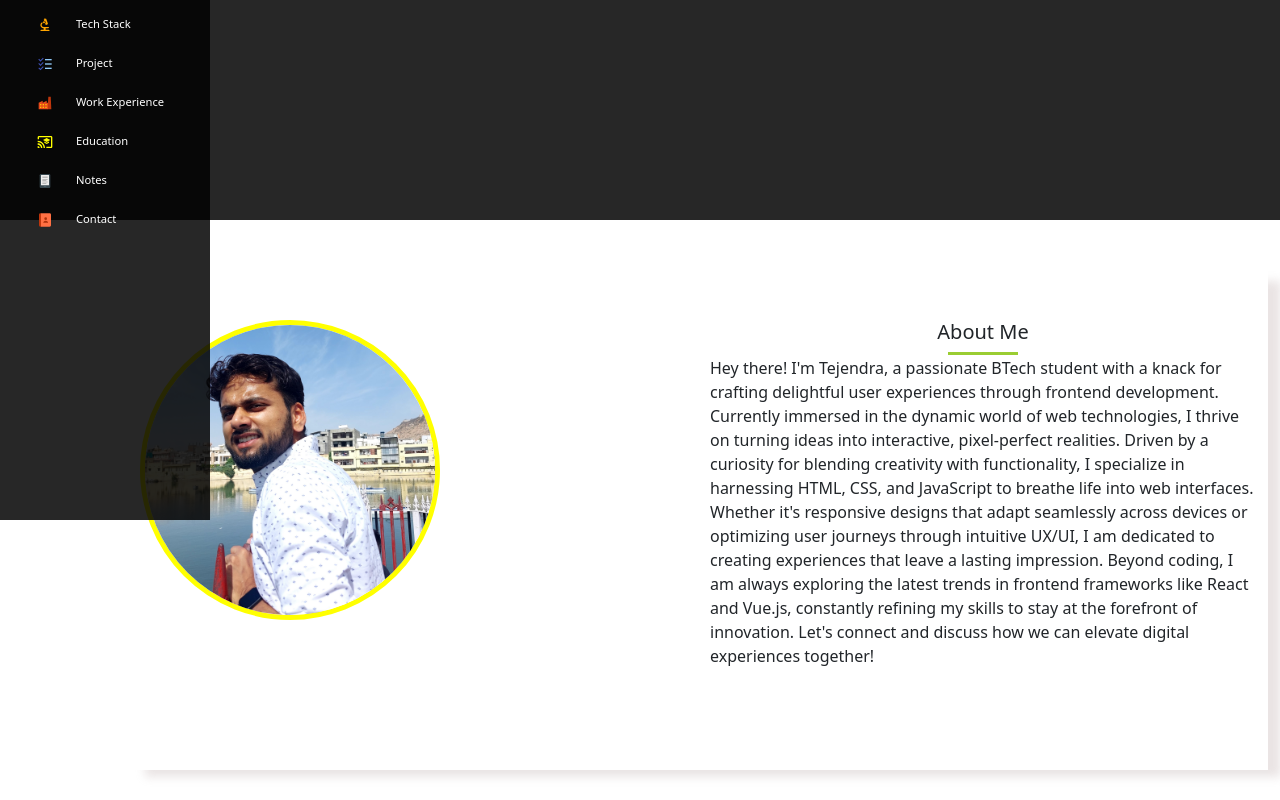
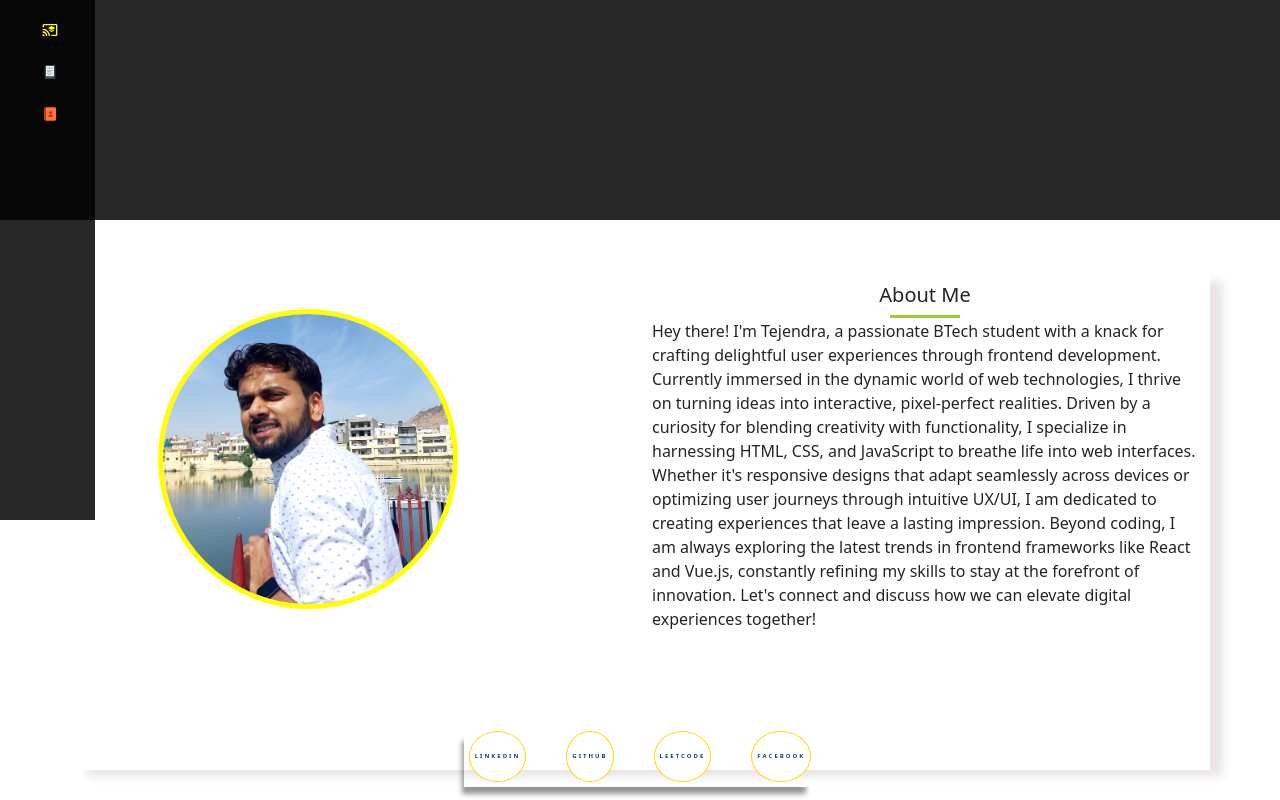
Before and after one commit to tejth/tejthPortfolio, a React (Vite) app: page / in a window 1280 px wide. Shown: the part 280-1080 px from the top of the page. Built offline with nearby package versions, Linux system fonts and the light colour scheme.

Commit message:
fixed responsiveness and added buttons

```diff
--- a/src/Components/About/About.css
+++ b/src/Components/About/About.css
@@ -3,9 +3,12 @@
   -webkit-box-shadow: 15px 9px 9px -2px rgba(230, 224, 224, 0.86);
   -moz-box-shadow: 15px 9px 9px -2px rgba(230, 224, 224, 0.86);
   margin-top: 50px;
-
+  display: flex;
+  flex-direction: column;
   height: 500px;
-  margin-left: 10%;
+  /* margin-left: 8%; */
+  justify-content: center;
+  align-items: center;
 }
 
 #dark .about-section {
@@ -22,10 +25,22 @@
   margin-top: 50px;
   border: 5px solid yellow;
   object-fit: cover;
+  margin: 14%;
 }
 
 .about-details {
   margin-top: 50px;
+}
+.buttonnn {
+  margin: 20px;
+  margin-top: 40px;
+  display: flex;
+  justify-content: space-between;
+  align-items: center;
+  box-shadow: -6px 11px 5px -4px rgba(0, 0, 0, 0.42);
+  -webkit-box-shadow: -6px 11px 5px -4px rgba(0, 0, 0, 0.42);
+  -moz-box-shadow: -6px 11px 5px -4px rgba(0, 0, 0, 0.42);
+  gap: 30px;
 }
 
 .about-title h5 {
@@ -45,3 +60,48 @@
     height: auto;
   }
 }
+
+button {
+  background-color: white;
+  color: #113f67;
+  border: 1px solid gold;
+  font-size: 6px;
+  font-weight: 900;
+  text-transform: uppercase;
+  letter-spacing: 2px;
+  padding: 5px 5px;
+  border-radius: 50%;
+  overflow: hidden;
+  margin: 5px;
+  position: relative;
+  height: 3.2rem;
+}
+
+button:hover {
+  background-color: #f1f1f1;
+  transition: background-color 0.3s ease;
+}
+button:focus {
+  outline: none;
+}
+
+button a {
+  text-decoration: none;
+  color: #113f67;
+}
+button .circle {
+  position: absolute;
+  background-color: #fff;
+  width: 100px;
+  height: 100px;
+  border-radius: 50%;
+  transform: translate(-50%, -50%) scale(0);
+  animation: scale 0.5s ease-out;
+}
+
+@keyframes scale {
+  to {
+    transform: translate(-50%, -50%) scale(3);
+    opacity: 0;
+  }
+}
--- a/src/Components/About/About.jsx
+++ b/src/Components/About/About.jsx
@@ -1,8 +1,32 @@
-import React from "react";
+import React, { useState } from "react";
 import "./About.css";
 import ProfilePic from "../../image/profile.jpg";
 
 function About() {
+  const [ripples, setRipples] = useState([]);
+
+  const handleClick = (e) => {
+    const button = e.currentTarget;
+    const rippleContainer = button.querySelector(".ripple-container");
+
+    const size = Math.max(button.clientWidth, button.clientHeight);
+    const pos = button.getBoundingClientRect();
+    const x = e.clientX - pos.left - size / 2;
+    const y = e.clientY - pos.top - size / 2;
+
+    const ripple = {
+      x,
+      y,
+      size,
+    };
+
+    setRipples([...ripples, ripple]);
+
+    setTimeout(() => {
+      setRipples((prev) => prev.filter((r) => r !== ripple));
+    }, 500);
+  };
+
   return (
     <div className="container about-section" id="abouti">
       <div className="row">
@@ -36,6 +60,69 @@ function About() {
           </div>
         </div>
       </div>
+
+      <div className="buttonnn">
+        <a
+          href="https://www.linkedin.com/in/tejendra-pal-singh-6b595a235/"
+          target="_blank"
+          rel="noopener noreferrer"
+          className="ripple-link"
+          onClick={handleClick}
+        >
+          <button className="ripple">
+            <span className="ripple-container"></span>
+            LinkedIN
+          </button>
+        </a>
+        <a
+          href="https://github.com/tejth"
+          target="_blank"
+          rel="noopener noreferrer"
+          className="ripple-link"
+          onClick={handleClick}
+        >
+          <button className="ripple">
+            <span className="ripple-container"></span>
+            Github
+          </button>
+        </a>
+        <a
+          href="https://leetcode.com/u/ptejendra91/"
+          target="_blank"
+          rel="noopener noreferrer"
+          className="ripple-link"
+          onClick={handleClick}
+        >
+          <button className="ripple">
+            <span className="ripple-container"></span>
+            LeetCode
+          </button>
+        </a>
+        <a
+          href="https://www.facebook.com/tejtushar.singh"
+          target="_blank"
+          rel="noopener noreferrer"
+          className="ripple-link"
+          onClick={handleClick}
+        >
+          <button className="ripple">
+            <span className="ripple-container"></span>
+            Facebook
+          </button>
+        </a>
+        {ripples.map((ripple, index) => (
+          <span
+            key={index}
+            className="circle"
+            style={{
+              top: ripple.y + "px",
+              left: ripple.x + "px",
+              width: ripple.size + "px",
+              height: ripple.size + "px",
+            }}
+          ></span>
+        ))}
+      </div>
     </div>
   );
 }
--- a/src/Components/Notes/Notes.css
+++ b/src/Components/Notes/Notes.css
@@ -13,6 +13,7 @@ img {
   margin-left: 5%;
   justify-content: center;
   align-items: center;
+  margin-right: 2%;
 }
 
 .card {
@@ -21,6 +22,7 @@ img {
   overflow: hidden;
   width: 200px;
   margin: 0 auto; /* Center cards horizontally */
+  z-index: -1;
 }
 
 .card-header {
@@ -88,11 +90,12 @@ img {
   justify-content: center;
   align-items: center;
   display: grid;
-  grid-template-columns: repeat(1, 1fr);
+  grid-template-columns: repeat(2, 1fr);
   gap: 20px;
   width: 100%;
   margin-bottom: 20px; /* Add bottom margin to create space between cards and bottom of the page */
-  margin-left: 5%;
+  margin-left: 4%;
+  margin-right: 5.5%;
 }
 
 @media (min-width: 600px) {
--- a/src/Components/Sidebar/Sidebar.jsx
+++ b/src/Components/Sidebar/Sidebar.jsx
@@ -3,11 +3,14 @@ import "./Sidebar.css";
 import Home from "../Home/Home";
 import { BsChevronLeft, BsChevronRight } from "react-icons/bs";
 import SidebarList from "./SidebarList";
+
 function Sidebar() {
-  const [expandSidebar, setExpandSidebar] = useState(true);
+  const [expandSidebar, setExpandSidebar] = useState(false); // Change initial state to false
+
   const handleExpandClick = () => {
     setExpandSidebar(!expandSidebar);
   };
+
   return (
     <div className="container-fluid sidebar-section">
       <div className={expandSidebar ? "sidebar-expand sidebar" : "sidebar"}>
```
